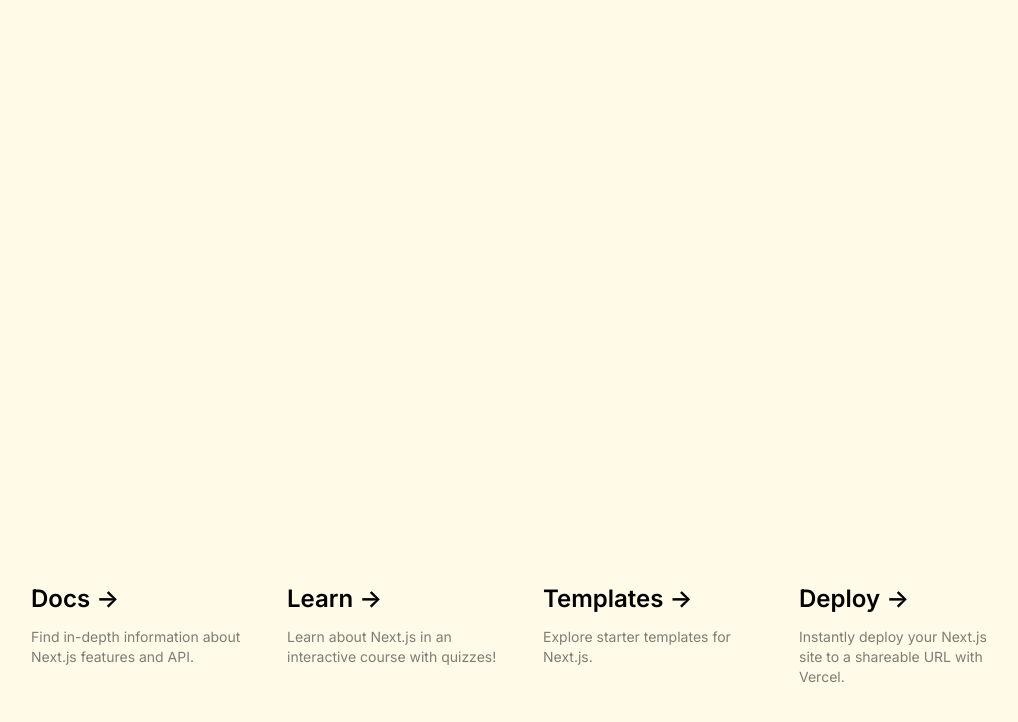
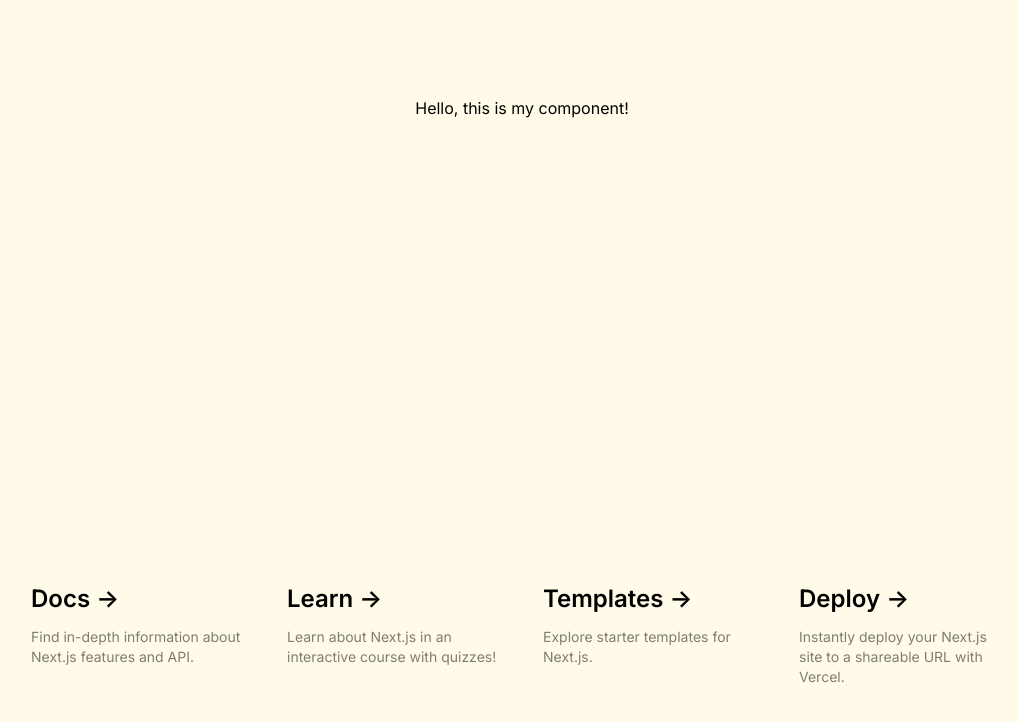
Before and after one commit to harmandubb/GetConstructionMaterial, a Next.js app in the folder Front End/getconstructionmaterial/: page / in a window 1280 px wide. Shown: the top 722 px of the page, without its empty margins (118-1136 px from the left). Built offline with nearby package versions, Linux system fonts and the light colour scheme.

Commit message:
Establish my component and the path

```diff
--- /dev/null
+++ b/Front End/getconstructionmaterial/components/nav.js
@@ -0,0 +1,11 @@
+import React from 'react';
+
+function NavBar() {
+  return (
+    <div>
+      <h1>Hello, this is my component!</h1>
+    </div>
+  );
+}
+
+export default NavBar;
--- a/Front End/getconstructionmaterial/src/app/page.js
+++ b/Front End/getconstructionmaterial/src/app/page.js
@@ -1,8 +1,12 @@
 import Image from 'next/image'
+
+import NavBar from '../../components/nav'
 
 export default function LandingPage() {
   return (
+
     <main className="flex min-h-screen flex-col items-center justify-between p-24 bg-brand-bg">
+      <NavBar />
       <div className="z-10 max-w-5xl w-full items-center justify-between font-mono text-sm lg:flex">
       </div>
 
```
